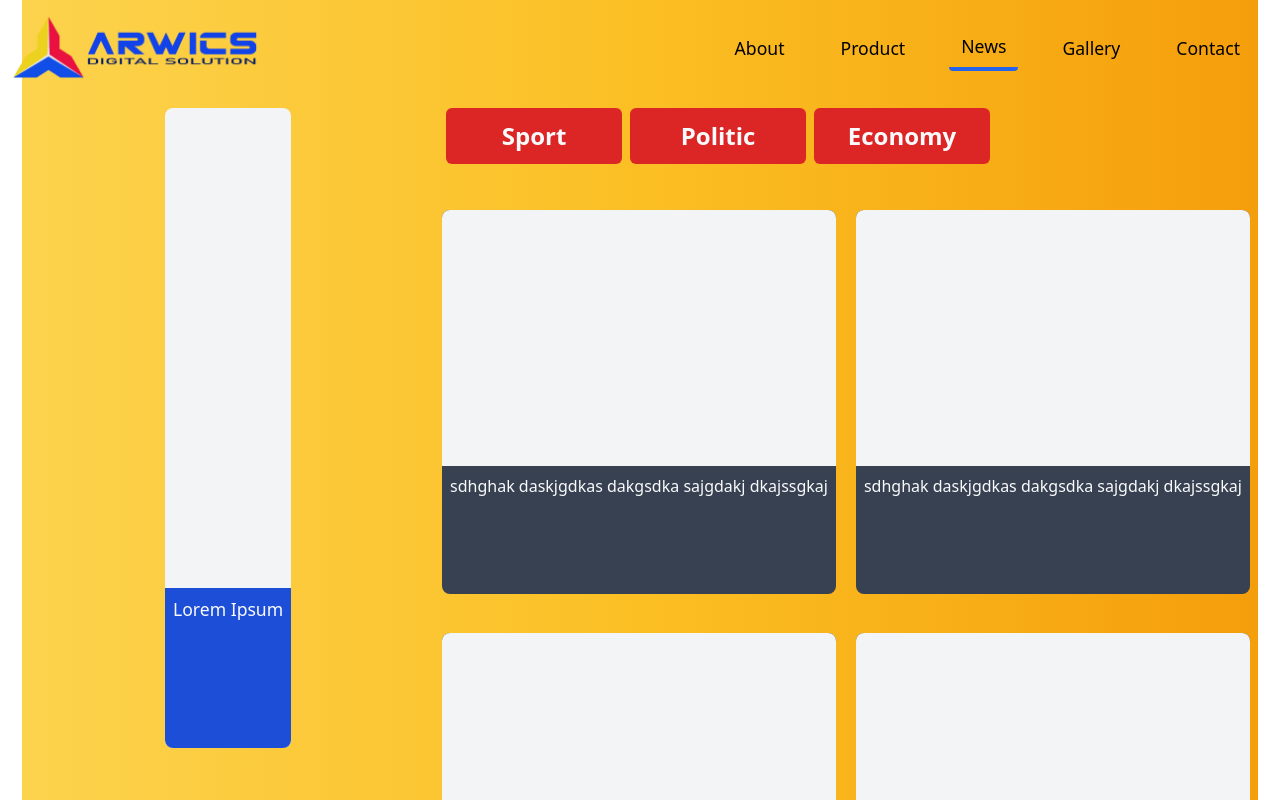
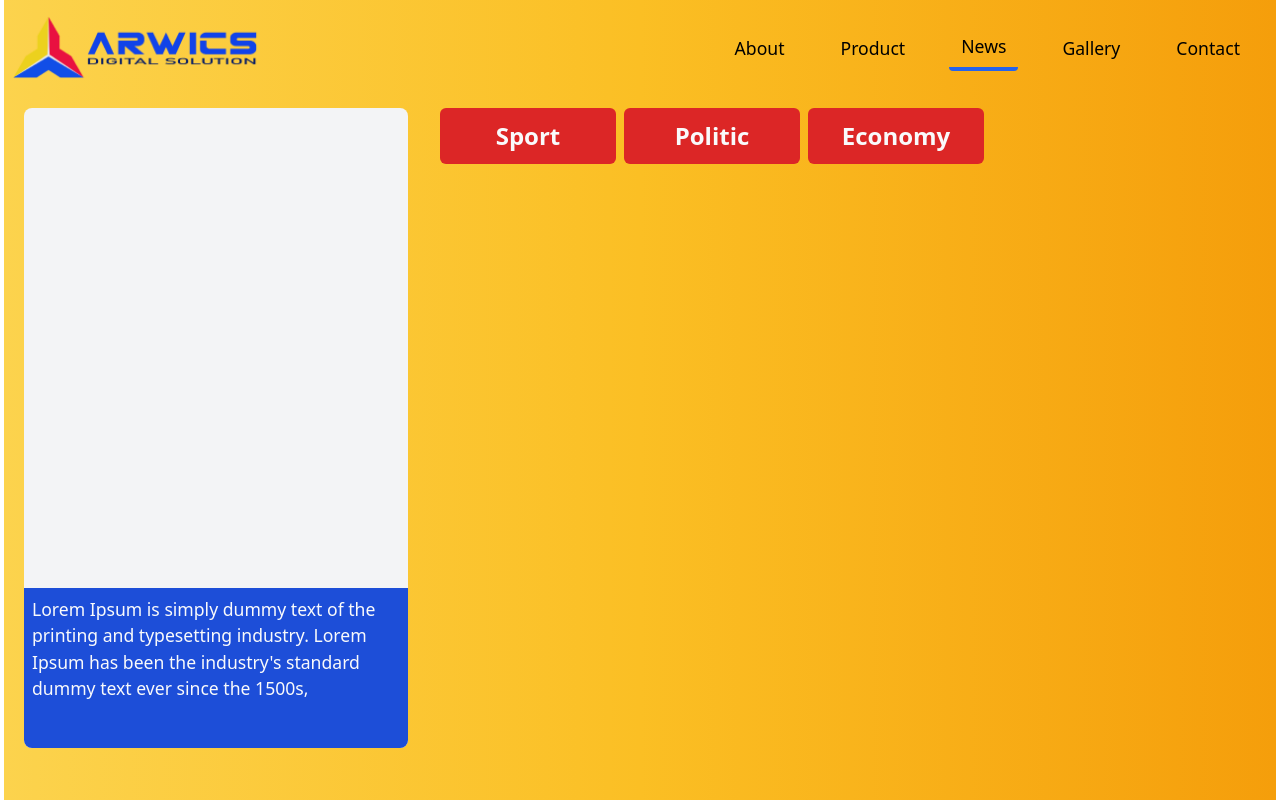
Before and after one commit to nurfaizin318/arwics-nextJS-tailwind, a Next.js app: page /News in a window 1280 px wide. Shown: the top 800 px of the page. Built offline with nearby package versions, Linux system fonts and the light colour scheme.

Commit message:
fix news

```diff
--- a/pages/News/index.js
+++ b/pages/News/index.js
@@ -11,7 +11,7 @@
                         <div className=" w-full h-3/4" >
                         </div>
                         <div className="bg-blue-700 rounded-b-lg text-gray-50 w-full h-1/4 p-2 xs:text-sm lg:text-lg overflow-hidden">
-                            Lorem Ipsum
+                            Lorem Ipsum is simply dummy text of the printing and typesetting industry. Lorem Ipsum has been the industry's standard dummy text ever since the 1500s,
                             </div>
                     </div>
                 </div>
@@ -26,7 +26,7 @@
                         })}
                     </div>
                     <div className="w-full h-full   grid xs:grid-cols-1 md:grid-cols-2 gap-1 items-center">
-                        {[1, 2, 3, 4, 5, 6,9,8,9,9].map((data, index) => {
+                        {/* {[1, 2, 3, 4, 5, 6,9,8,9,9].map((data, index) => {
                             return (
                                 <div className="h-96 bg-gray-700 xs:m-1 xl:m-2 rounded-lg" >
                                     <div className="w-full h-2/3 bg-gray-100 rounded-t-lg">
@@ -37,7 +37,7 @@
 
                                 </div>
                             )
-                        })}
+                        })} */}
                     </div>
 
 
```
